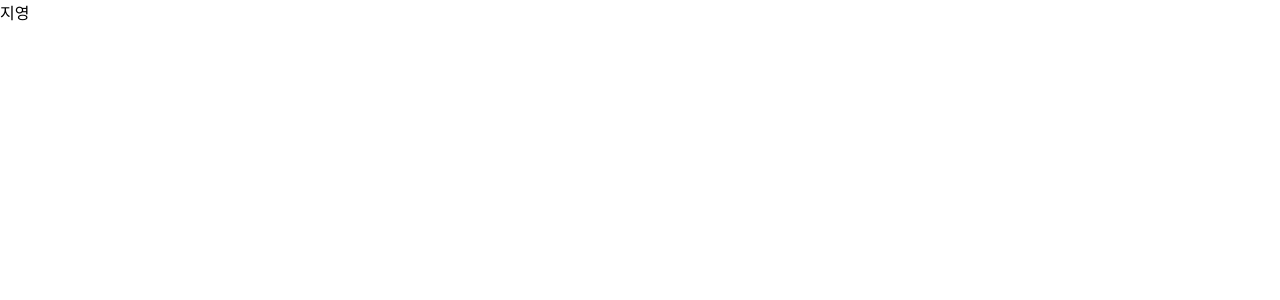
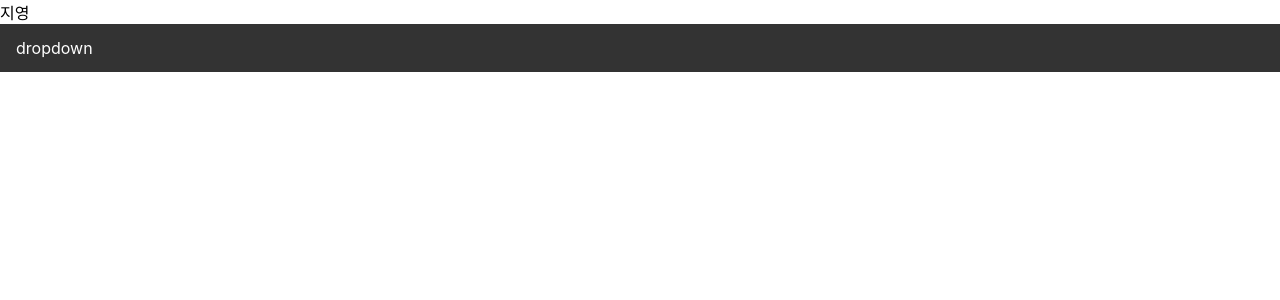
Before and after one commit to LIKESEAL/web-dashboard, a React (Create React App) app: page /jy in a window 1280 px wide. Shown: the top 300 px of the page. Built offline with nearby package versions, Linux system fonts and the light colour scheme.

Commit message:
[ CREATE ] 지영 페이지에 샘플 드롭다운 버튼 생성 : JY (#4)

```diff
--- /dev/null
+++ b/src/components/Dropdown/BasicDropdown/index.jsx
@@ -0,0 +1,34 @@
+import React, { useState } from "react";
+import S from './styled';
+
+function BasicDropdown({ contents }) {
+  const [dropdownState, setDropdownState] = useState("dropdown");
+
+  const handleDropdownState = (content) => {
+    if (!content) return;
+    setDropdownState(content);
+  }
+
+  return (
+    <div>
+      <>
+        <S.StyledUl>
+          <S.DropDownLi>
+            <S.Dropbtn onClick={() => handleDropdownState(dropdownState)}>{dropdownState}</S.Dropbtn>
+            <S.DropDownContent>
+              {contents.map((v) => {
+                return (
+                  <>
+                    {" "}
+                    < S.SubA onClick={() => handleDropdownState(v)}>{v}</S.SubA>
+                  </>);
+              })}
+            </S.DropDownContent>
+          </S.DropDownLi>
+        </S.StyledUl>
+      </>
+    </div >
+  );
+}
+
+export default BasicDropdown;
--- /dev/null
+++ b/src/components/Dropdown/BasicDropdown/styled.js
@@ -0,0 +1,77 @@
+import styled from "styled-components";
+
+const StyledUl = styled.ul`
+  list-style-type: none;
+  margin: 0;
+  padding: 0;
+  overflow: hidden;
+  background-color: #333;
+`;
+
+const StyledLi = styled.li`
+  float: left;
+`;
+
+const Dropbtn = styled.div`
+  display: inline-block;
+  color: white;
+  text-align: center;
+  min-width: 70px;
+  max-width: 150px;
+  padding: 14px 16px;
+  text-decoration: none;
+  cursor: pointer;
+`;
+
+const DropDownContent = styled.div`
+  display: none;
+  position: absolute;
+  background-color: #f9f9f9;
+  min-width: 100px;
+  max-width: 150px;
+  box-shadow: 0px 8px 16px 0px rgba(0, 0, 0, 0.2);
+  z-index: 1;
+  cursor: pointer;
+`;
+
+const DropDownLi = styled(StyledLi)`
+  display: inline-block;
+  &:hover {
+    background-color: red;
+  }
+  &:hover ${DropDownContent} {
+    display: block;
+  }
+`;
+
+const StyledA = styled.a`
+  display: inline-block;
+  color: white;
+  text-align: center;
+  padding: 14px 16px;
+  text-decoration: none;
+  &:hover {
+    background-color: red;
+  }
+`;
+
+const SubA = styled.a`
+  color: black;
+  padding: 12px 16px;
+  text-decoration: none;
+  display: block;
+  text-align: left;
+  &:hover {
+    background-color: #f1f1f1;
+  }
+`;
+
+export default {
+  StyledUl,
+  StyledLi,
+  Dropbtn,
+  DropDownContent,
+  DropDownLi,
+  StyledA,
+  SubA
+}
--- a/src/pages/Ji/index.jsx
+++ b/src/pages/Ji/index.jsx
@@ -1,9 +1,13 @@
 import React from 'react';
+import BasicDropdown from '../../components/Dropdown/BasicDropdown';
 
 function Ji() {
   return (
     <div>
-        지영
+      지영
+      <div>
+        <BasicDropdown contents={["심지영", "박슬우", "이세연"]} />
+      </div>
     </div>
   );
 }
```
